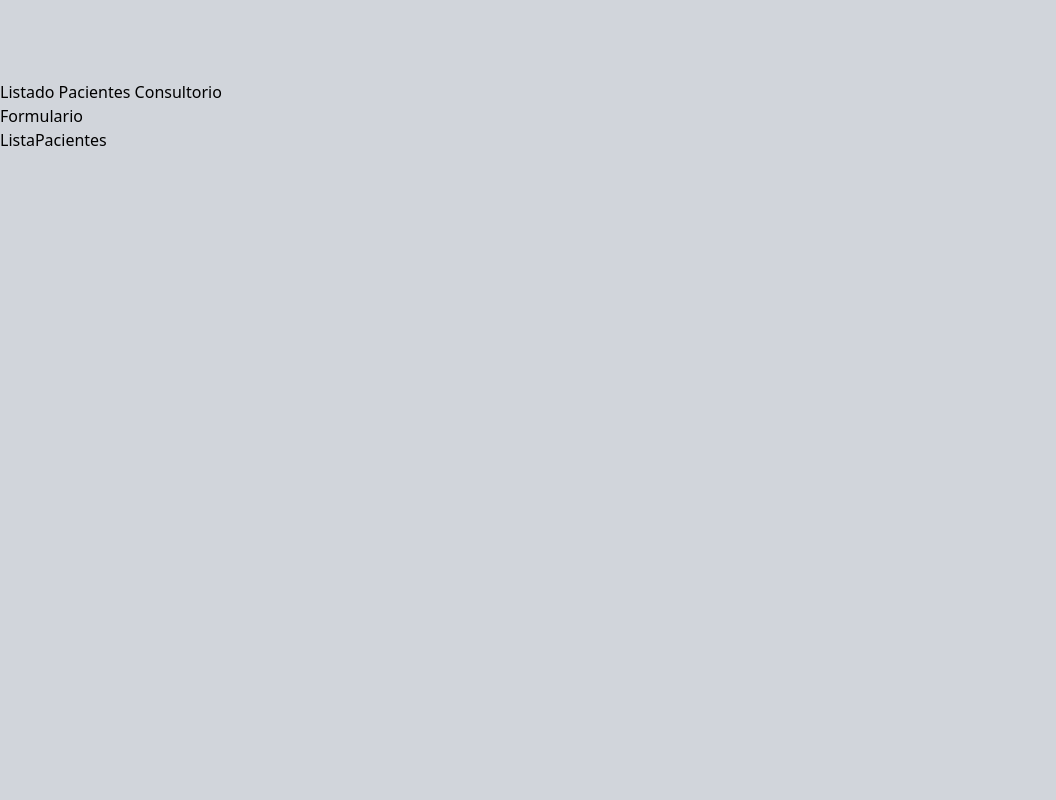
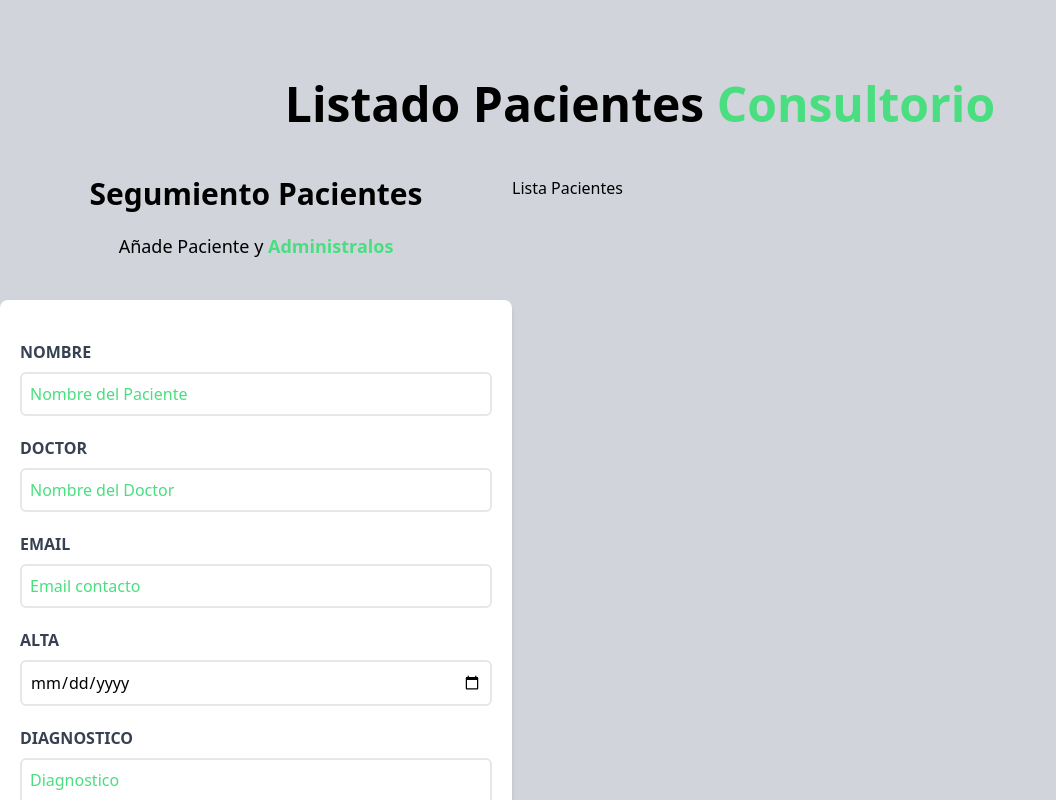
Before and after one commit to facundh/CitaMedica, a React (Vite) app: page / in a window 1280 px wide. Shown: the top 800 px of the page, without its empty margins (0-1056 px from the left). Built offline with nearby package versions, Linux system fonts and the light colour scheme.

Commit message:
Componentes Header y formulario maquetados

```diff
--- a/src/App.jsx
+++ b/src/App.jsx
@@ -11,8 +11,11 @@ function App() {
   return (
     <div className="container mx-auto mt-20">
           <Header />
+
+          <div className=' mt-12 md:flex'>
           <Formulario />
           <ListaPacientes />
+          </div>
     </div>
   )
 }
--- a/src/components/Formulario.jsx
+++ b/src/components/Formulario.jsx
@@ -1,9 +1,91 @@
-import React from 'react'
+import React from "react";
 
 const Formulario = () => {
   return (
-    <div>Formulario</div>
-  )
-}
+    <div className=" md:w-1/2 lg:w-2/5">
+      <h2 className="font-black text-3xl text-center">Segumiento Pacientes</h2>
+      <p className="text-lg mt-5 text-center mb-10">
+        Añade Paciente y {""}
+        <span className=" text-green-400 font-bold text-lg">Administralos</span>
+      </p>
 
-export default Formulario
+      <form className="bg-white shadow-md  rounded-lg py-10 px-5 mb-10">
+        <div className=" mb-5">
+          <label
+            htmlFor="paciente"
+            className="block text-gray-700 uppercase font-bold"
+          >
+            Nombre
+          </label>
+          <input
+            id="paciente"
+            type="text"
+            placeholder="Nombre del Paciente"
+            className="border-2 w-full p-2 mt-2 placeholder-green-400 rounded-md"
+          />
+        </div>
+        <div className=" mb-5">
+          <label
+            htmlFor="doctor"
+            className="block text-gray-700 uppercase font-bold"
+          >
+            Doctor
+          </label>
+          <input
+            id="doctor"
+            type="text"
+            placeholder="Nombre del Doctor"
+            className="border-2 w-full p-2 mt-2 placeholder-green-400 rounded-md"
+          />
+        </div>
+        <div className=" mb-5">
+          <label
+            htmlFor="email"
+            className="block text-gray-700 uppercase font-bold"
+          >
+            Email
+          </label>
+          <input
+            id="email"
+            type="email"
+            placeholder="Email contacto"
+            className="border-2 w-full p-2 mt-2 placeholder-green-400 rounded-md"
+          />
+        </div>
+        <div className=" mb-5">
+          <label
+            htmlFor="alta"
+            className="block text-gray-700 uppercase font-bold"
+          >
+            Alta
+          </label>
+          <input
+            id="alta"
+            type="date"
+            className="border-2 w-full p-2 mt-2 placeholder-green-400 rounded-md"
+          />
+        </div>
+        <div className=" mb-5">
+          <label
+            htmlFor="diagnostico"
+            className="block text-gray-700 uppercase font-bold"
+          >
+            Diagnostico
+          </label>
+          <textarea
+            className="border-2 w-full p-2 mt-2 placeholder-green-400 rounded-md"
+            id="diagnostico"
+            placeholder="Diagnostico"
+          />
+        </div>
+        <input
+            type='submit'
+            className=" font-bold text-center bg-green-400 w-full p-3 uppercase hover:bg-green-500 cursor-pointer transition-opacity"
+            value='Agregar Paciente'
+        />
+      </form>
+    </div>
+  );
+};
+
+export default Formulario;
--- a/src/components/Header.jsx
+++ b/src/components/Header.jsx
@@ -2,10 +2,13 @@ import React from 'react'
 
 const Header = () => {
   return (
-    <div>
-        <h1>Listado Pacientes <span>Consultorio</span></h1>
 
-    </div>
+        <h1 className=' font-black text-5xl text-center md:w-2/3 mx-auto'>
+            Listado Pacientes {''}
+             <span className=' text-green-400'>Consultorio</span>
+        </h1>
+
+
   )
 }
 
--- a/src/components/ListaPacientes.jsx
+++ b/src/components/ListaPacientes.jsx
@@ -1,9 +1,11 @@
-import React from 'react'
+import React from "react";
 
 const ListaPacientes = () => {
   return (
-    <div>ListaPacientes</div>
-  )
-}
+    <div className="md:w-1/2 .g:w-3/5">
+      <h2>Lista Pacientes</h2>
+    </div>
+  );
+};
 
-export default ListaPacientes
+export default ListaPacientes;
```
